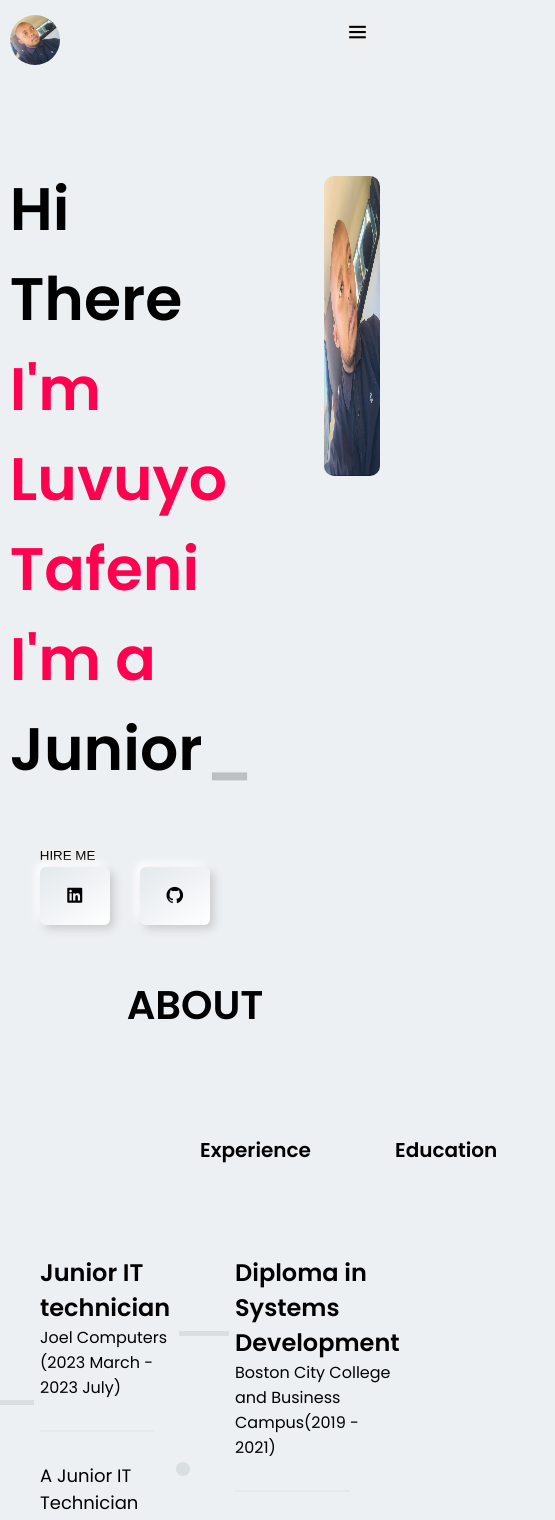
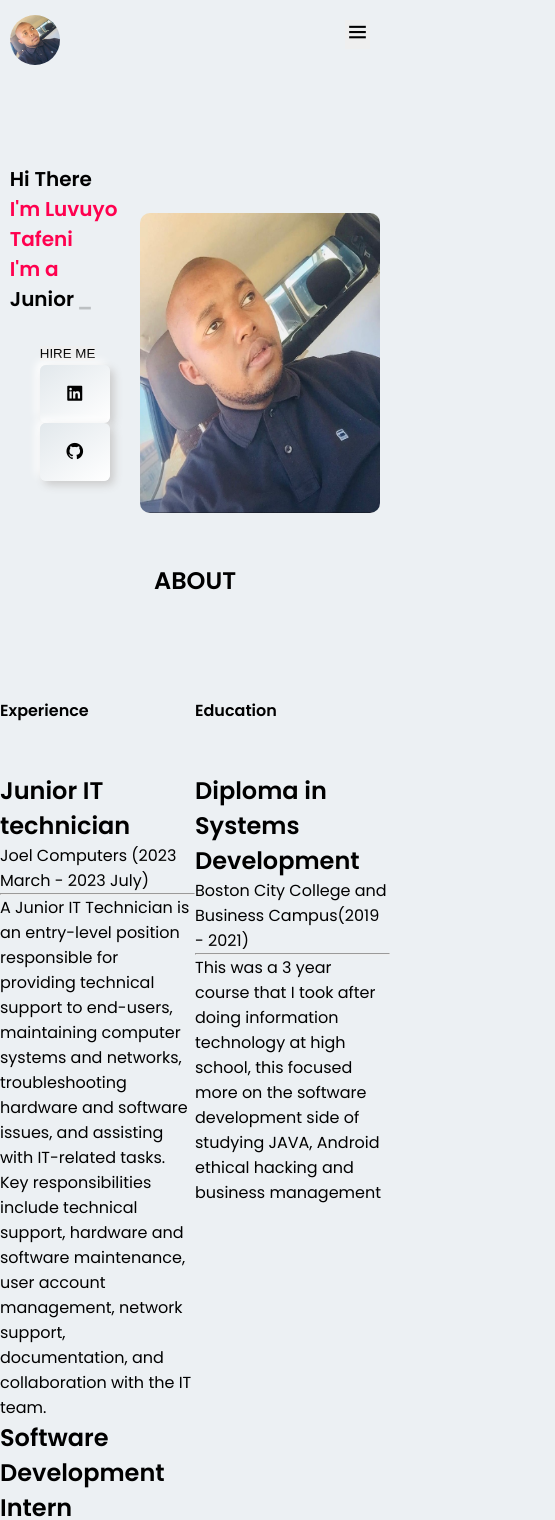
Before and after one commit to Luvuyotafeni/React-JS-portfolio, a React (Create React App) app: page / in a window 390 px wide. Shown: the top 1520 px of the page, 555 px wide, since content can reach past the window. Built offline with nearby package versions, Linux system fonts and the light colour scheme.

Commit message:
media queries and email js

```diff
--- a/src/component/About/About.css
+++ b/src/component/About/About.css
@@ -1,81 +1,7 @@
-.About .heading h2{
-    font-size: 40px;
-}
-.About h4{
-    margin-left: 200px;
-    font-size: 20px;
-}
-.About .content{
-    min-width:85%;
-    margin: auto;
-
-}
-.About .box{
-    padding: 40px;
-}
-.About hr{
-    margin: 30px 0 30px 0;
-    border: 1px solid #e3e9ed;
-    background-color: #e3e9ed;
-}
-.About .rate .btn_shadow{
-    color: #ff014f;
-    padding: 15px 30px;
-    font-weight: bold;
-    transition: 0.5s;
-}
-.About p{
-    font-size: 18px;
-    transition: 0.5s;
-
-}
-.About .box{
-    margin-bottom: 40px;
-    position: relative;
-}
-.About .btn_shadow:hover{
-    transform: translate(0);
-}
-.About .box:hover .btn_shadow{
-    background: #ff014f;
-    box-shadow: none;
-    color: white;
-}
-.About .content-section{
-    position: relative;
-}
-.About .left{
-    position: relative;
-}
-.About .left::after{
-    content: "";
-    position: absolute;
-    top: 16%;
-    left: 0;
-    height: 118vh;
-    width: 5px;
-    background: #d9dee2;
-    z-index: -2;
-}
-.About .box::after{
-    content: "";
-    position: absolute;
-    top: 13%;
-    left: -8%;
-    height: 5px;
-    width: 50px;
-    background: #d9dee2;
-}
-.About .left::before{
-    content: "";
-    position: absolute;
-    top: 11%;
-    left: -10%;
-    height: 10px;
-    width: 10px;
-    background: #d9dee2;
-    border: 2px solid #d9dee2;
-    border-radius: 50%;
-    border-right: 50%;
-    z-index: 5;
-}
+@media only screen and (max-width: 480px) {
+    .About .left::before,
+    .About .left::after,
+    .About .box::after {
+      display: none; /* Hide the lines and dots on smaller screens */
+    }
+  }
--- a/src/component/Hero/home.css
+++ b/src/component/Hero/home.css
@@ -69,7 +69,19 @@
     border-radius: 10px;
 
 }
-@media (max-width: 768px) {
+/* Media Queries for Tablet */
+/* Media Queries for Tablet */
+@media only screen and (max-width: 768px) {
+    .hero .left,
+    .hero .right {
+      width: 100%; /* Adjust the width for smaller screens */
+      margin: 0;
+    }
+
+    .hero .left {
+      margin-right: 0;
+    }
+
     .hero .right_img {
       width: 100%;
       height: 300px; /* Adjust the height for smaller screens */
@@ -82,4 +94,14 @@
       top: 0;
       right: 0;
     }
-}
+
+    .hero p {
+      font-size: 10px; /* Adjust the font size for smaller screens */
+    }
+    .hero h1{
+        font-size: 20px;
+    }
+    .hero h2{
+        font-size: 20px;
+    }
+  }
--- a/src/component/Projects/projects.css
+++ b/src/component/Projects/projects.css
@@ -63,3 +63,35 @@
   margin: 110px;
   font-size: 50px;
 }
+/* Media Queries for Mobile */
+@media only screen and (max-width: 480px) {
+  .projects .box {
+    size: 80%; /* Adjust the size as needed */
+  }
+
+  .projects .projects-box {
+    width: 80%; /* Adjust the width as needed */
+  }
+
+  .projects .git {
+    margin: 10px; /* Adjust the margin as needed */
+    font-size: 20px; /* Adjust the font size as needed */
+  }
+}
+@media only screen and (max-width: 768px) {
+  .projects .box {
+    size: 50%; /* Adjust the size as needed */
+  }
+
+  .projects .projects-box {
+    width: 55%; /* Adjust the width as needed */
+  }
+
+  .projects .git {
+    margin: 30px; /* Adjust the margin as needed */
+    font-size: 30px; /* Adjust the font size as needed */
+  }
+  .projects img{
+    width: 40%;
+  }
+}
--- a/src/component/Skills/Skills.css
+++ b/src/component/Skills/Skills.css
@@ -47,3 +47,36 @@
     align-content: center;
     margin: 30px;
 }
+/* Media Queries for Tablet */
+@media only screen and (max-width: 768px) {
+    .Skills .skill-box {
+      width: 48%; /* Adjust the width for tablet screens */
+    }
+  }
+
+/* Media Queries for Mobile */
+@media only screen and (max-width: 480px) {
+    .Skills .skill-box {
+      width: 100%; /* Adjust the width for mobile screens */
+    }
+
+    .Skills .box {
+      padding: 15px;
+    }
+
+    .Skills .box h2 {
+      margin: 15px 0;
+    }
+
+    .Skills .heading h2 {
+      font-size: 30px;
+    }
+
+    .Skills .box p {
+      font-size: small;
+    }
+
+    .skills-title {
+      margin: 15px;
+    }
+}
--- a/src/component/contact/contact.css
+++ b/src/component/contact/contact.css
@@ -71,3 +71,137 @@
 .captcha{
   margin: 10px;
 }
+/* Media Queries for Mobile */
+@media only screen and (max-width: 480px) {
+  .contact .left,
+  .contact .right {
+    width: 100%;
+  }
+
+  .contact .left,
+  .contact .right {
+    padding: 15px;
+  }
+
+  .contact .heading h2 {
+    font-size: 25px;
+  }
+
+  .contact .box {
+    padding: 15px;
+  }
+
+  .contact .details h2 {
+    font-size: 20px;
+  }
+
+  .contact .details p {
+    font-size: 12px;
+  }
+
+  .contact .button {
+    margin-top: 10px;
+  }
+
+  .contact button {
+    margin-right: 5px;
+  }
+
+  .contact .right button {
+    height: 35px;
+  }
+
+  .contact .input span {
+    font-size: 10px;
+  }
+
+  .contact input {
+    margin-top: 5px;
+  }
+
+  .mail,
+  .phone {
+    font-size: small;
+    padding: 15px;
+  }
+
+  .bxs-phone,
+  .bxs-envelope {
+    font-size: 50px;
+  }
+
+  .con {
+    margin-top: 60px;
+  }
+
+  .captcha {
+    margin: 3px;
+  }
+}
+/* Media Queries for Tablet */
+@media only screen and (max-width: 768px) {
+  .contact .left,
+  .contact .right {
+    width: 100%;
+  }
+
+  .contact .left,
+  .contact .right {
+    padding: 20px;
+  }
+
+  .contact .heading h2 {
+    font-size: 30px;
+  }
+
+  .contact .box {
+    padding: 20px;
+  }
+
+  .contact .details h2 {
+    font-size: 25px;
+  }
+
+  .contact .details p {
+    font-size: 15px;
+  }
+
+  .contact .button {
+    margin-top: 15px;
+  }
+
+  .contact button {
+    margin-right: 10px;
+  }
+
+  .contact .right button {
+    height: 40px;
+  }
+
+  .contact .input span {
+    font-size: 12px;
+  }
+
+  .contact input {
+    margin-top: 8px;
+  }
+
+  .mail,
+  .phone {
+    font-size: medium;
+    padding: 20px;
+  }
+
+  .bxs-phone,
+  .bxs-envelope {
+    font-size: 60px;
+  }
+
+  .con {
+    margin-top: 80px;
+  }
+
+  .captcha {
+    margin: 5px;
+  }
+}
--- a/src/component/contact/contact.js
+++ b/src/component/contact/contact.js
@@ -6,14 +6,14 @@ import emailjs from '@emailjs/browser';
 const Contact = () => {
     const [formData, setFormData] = useState({
         name: '',
-        surname: '',
+        subject: '',
         email: '',
         message: ''
     });
 
     const [formErrors, setFormErrors] = useState({
         name: '',
-        surname: '',
+        subject: '',
         email: '',
         message: ''
     });
@@ -50,7 +50,7 @@ const Contact = () => {
                 to_name:"luvuyo",
                 name: formData.fullname,
                 email: formData.email,
-                surname: formData.surname,
+                subject: formData.subject,
                 message: formData.message,
             };
 
@@ -70,7 +70,7 @@ const Contact = () => {
             // You may want to clear the form after submission
             setFormData({
                 name: '',
-                surname: '',
+                subject: '',
                 email: '',
                 message: ''
             });
@@ -90,8 +90,8 @@ const Contact = () => {
         }
 
         // Validate surname
-        if (!formData.surname.trim()) {
-            newErrors.surname = 'Surname is required';
+        if (!formData.subject.trim()) {
+            newErrors.subject = 'Surname is required';
             valid = false;
         }
 
@@ -135,8 +135,8 @@ const Contact = () => {
                                         <div className='error'>{formErrors.fullname}</div>
                                     </div>
                                     <div className='input row'>
-                                        <span>SURNAME </span>
-                                        <input type='text' name='surname' value={formData.surname} onChange={onChange} />
+                                        <span>SUBJECT </span>
+                                        <input type='text' name='subject' value={formData.subject} onChange={onChange} />
                                         <div className='error'>{formErrors.surname}</div>
                                     </div>
                                 </div>
```
